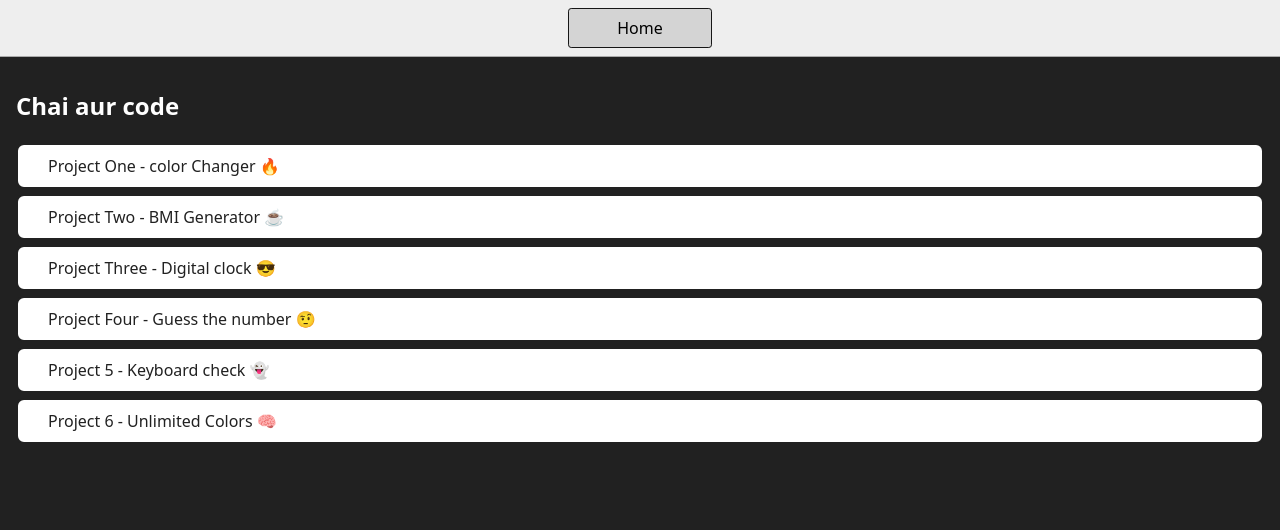
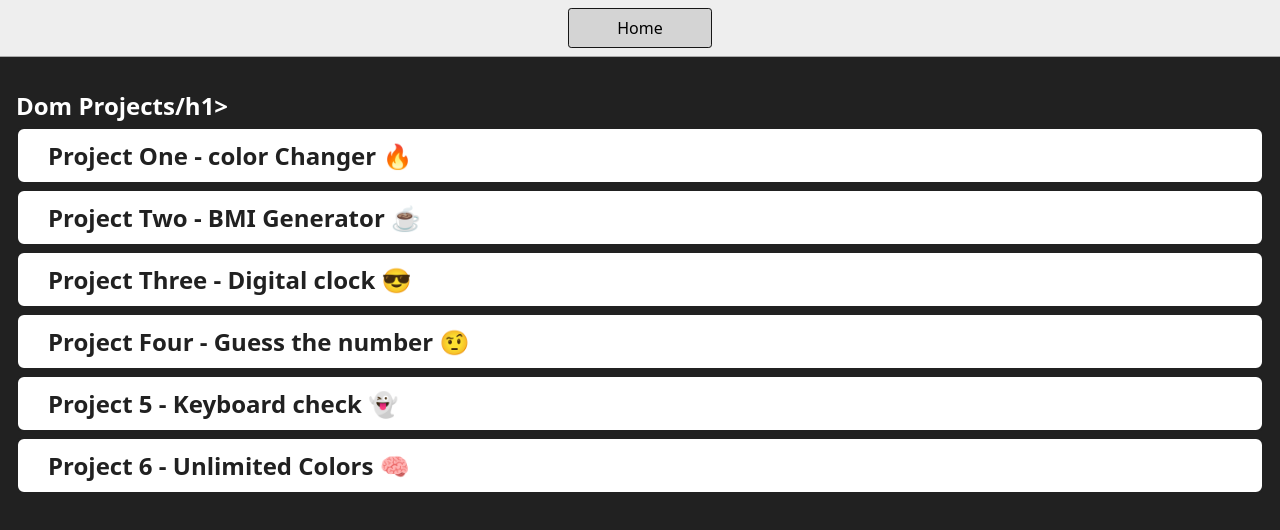
Before and after one commit to DeveshGarkoti/dom-project-chaiaurcode, a plain HTML site: page index.html in a window 1280 px wide. Drawn offline with Linux system fonts and the light colour scheme.

Commit message:
Update index.html

```diff
--- a/index.html
+++ b/index.html
@@ -15,7 +15,7 @@
     <a href="../index.html" aria-current="page">Home</a>
   </nav>
   <main>
-    <h1>Chai aur code</h1>
+    <h1>Dom Projects/h1>
     <div class="projects">
       <a class="project-link" style="" href="./1-colorChanger/index.html">Project One - color Changer 🔥</a>
       <a class="project-link" href="./2-BMICalculator/index.html">Project Two - BMI Generator ☕️</a>
```
